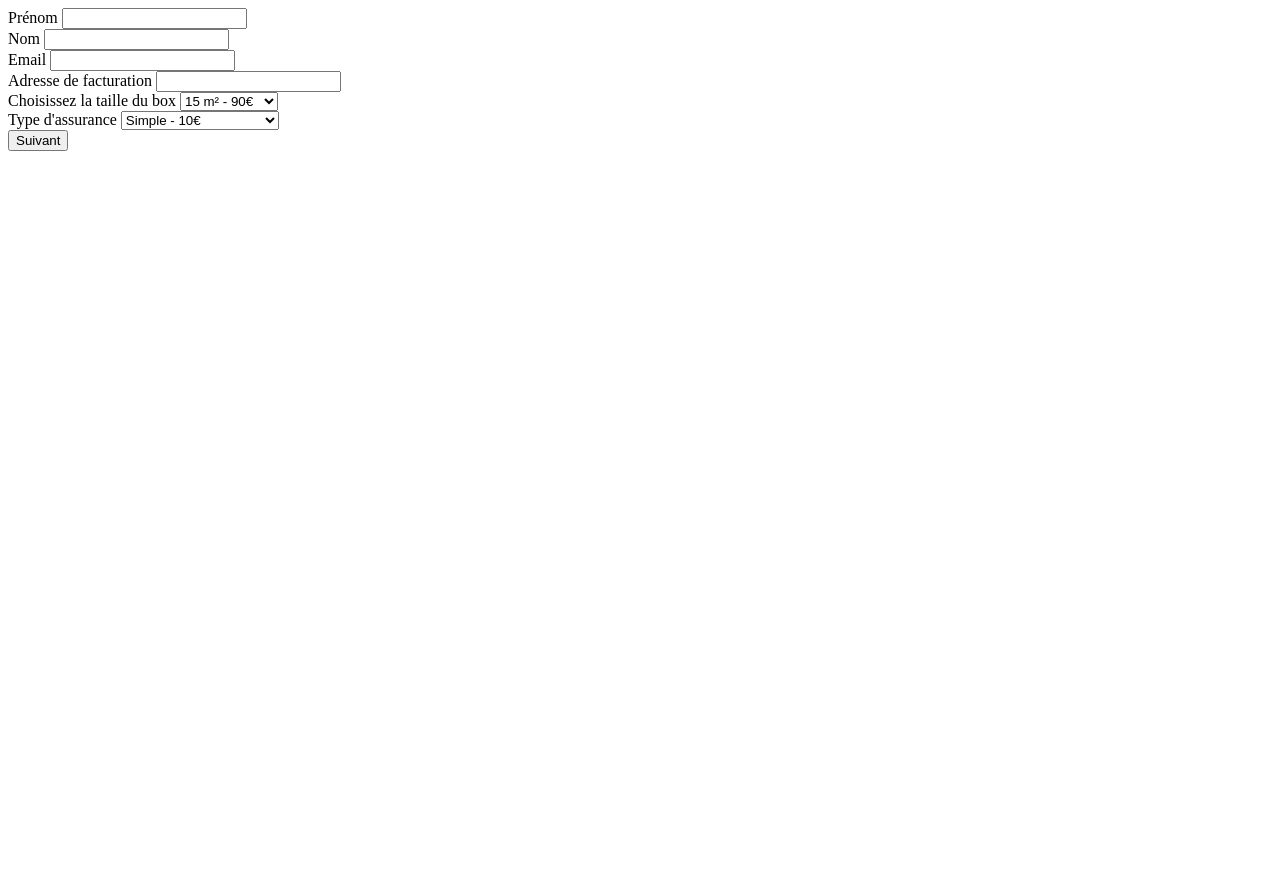
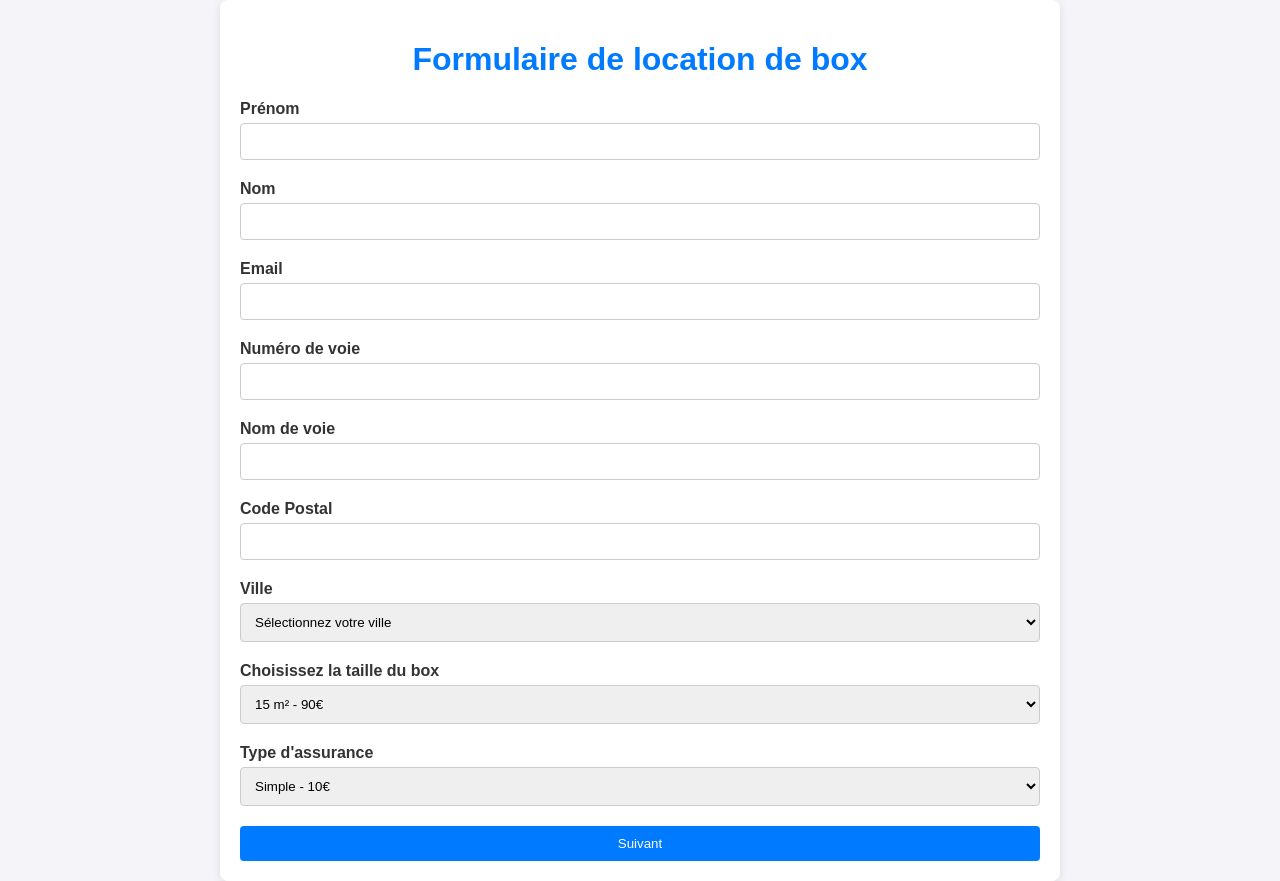
Before and after one commit to PhenixBox/AppLoc, a plain HTML site: page index.html in a window 1280 px wide. Before the commit the page ends 800 px from the top, so only its background shows below. Drawn offline with Linux system fonts and the light colour scheme.

Commit message:
Update index.html

```diff
--- a/index.html
+++ b/index.html
@@ -1,3 +1,15 @@
+<!DOCTYPE html>
+<html lang="fr">
+<head>
+    <meta charset="UTF-8">
+    <meta name="viewport" content="width=device-width, initial-scale=1.0">
+    <title>Formulaire de location de box</title>
+    <link rel="stylesheet" href="style.css">
+</head>
+<body>
+    <div class="container">
+        <h1>Formulaire de location de box</h1>
+
         <form id="rental-form">
             <!-- Informations personnelles -->
             <div class="form-group">
@@ -15,9 +27,27 @@
                 <input type="email" id="email" name="email" required>
             </div>
 
+            <!-- Adresse de facturation détaillée -->
             <div class="form-group">
-        <label for="address">Adresse de facturation</label>
-        <input type="text" id="address" name="address" required>
+                <label for="street-number">Numéro de voie</label>
+                <input type="text" id="street-number" name="street-number" required>
+            </div>
+
+            <div class="form-group">
+                <label for="street-name">Nom de voie</label>
+                <input type="text" id="street-name" name="street-name" required>
+            </div>
+
+            <div class="form-group">
+                <label for="postal-code">Code Postal</label>
+                <input type="text" id="postal-code" name="postal-code" required>
+            </div>
+
+            <div class="form-group">
+                <label for="city">Ville</label>
+                <select id="city" name="city" required>
+                    <option value="">Sélectionnez votre ville</option>
+                </select>
             </div>
 
             <!-- Choix de la taille du box -->
@@ -43,3 +73,8 @@
             <!-- Bouton pour soumettre le formulaire -->
             <button type="submit" class="btn">Suivant</button>
         </form>
+    </div>
+
+    <script src="script.js"></script>
+</body>
+</html>
```
Lines whose indentation alone changed are shown as unchanged.
